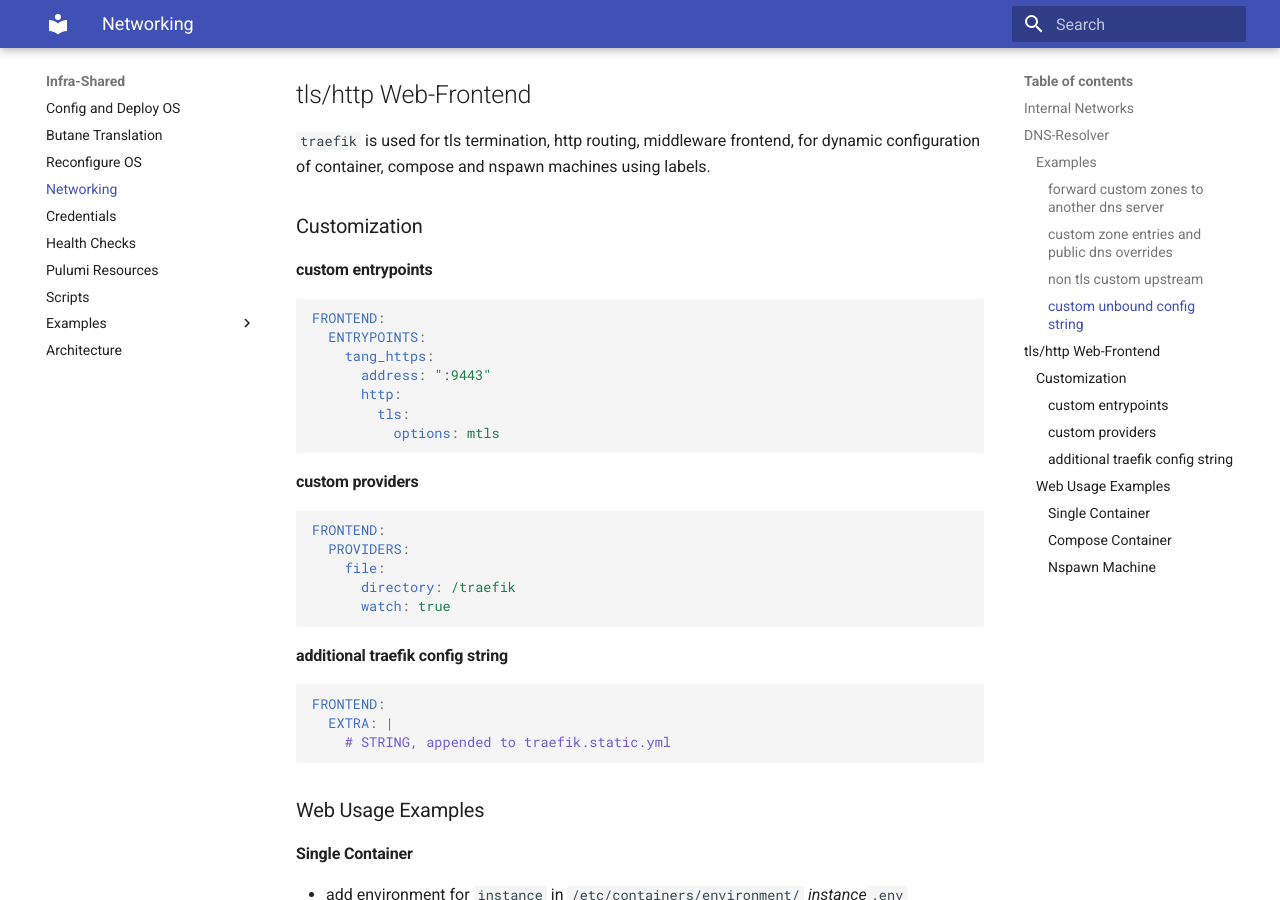
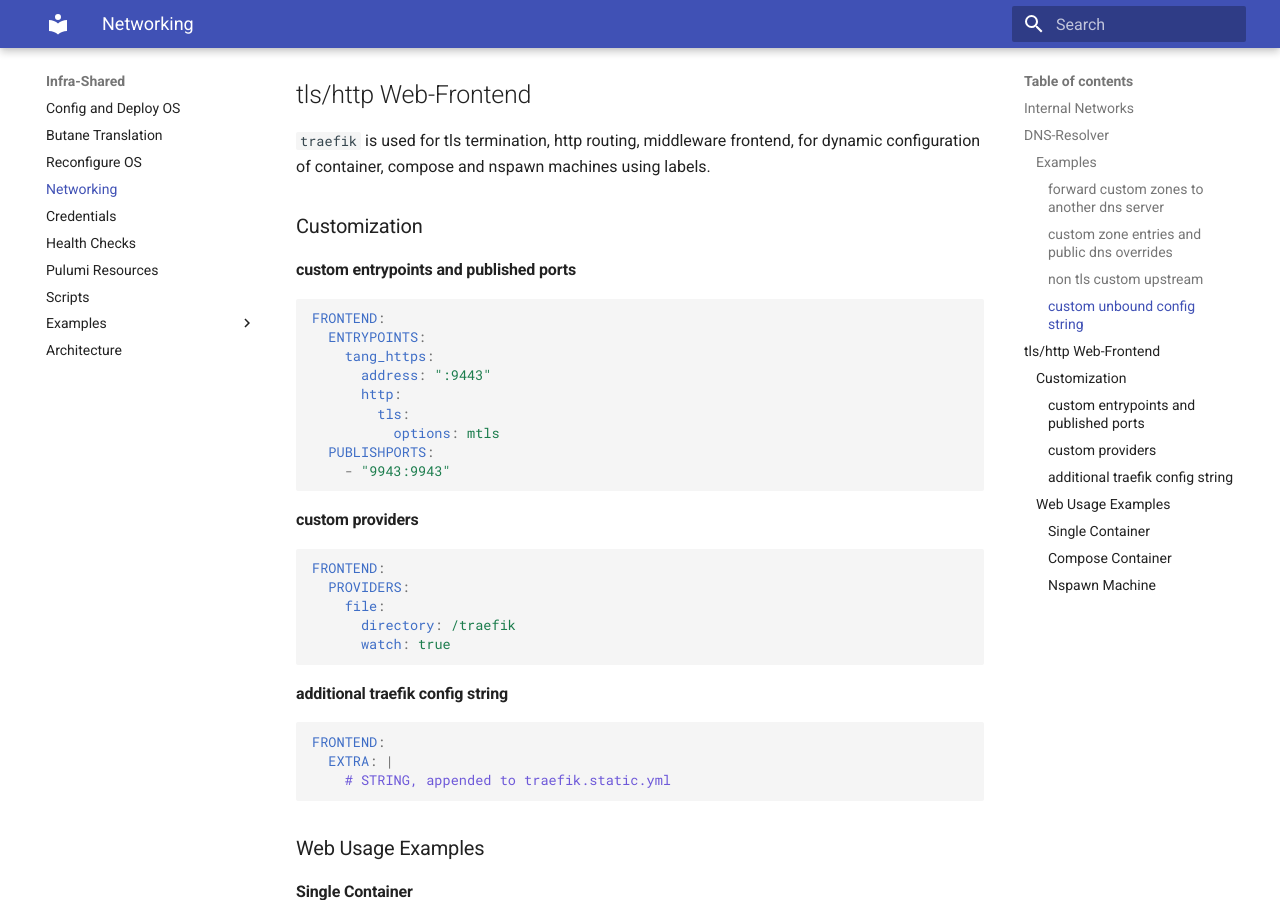
Before and after one commit to wuxxin/infra-shared, an MkDocs documentation site: the page built from docs/networking.md, in a window 1280 px wide and 900 px high, scrolled down 1693 px. Built offline with MkDocs 1.6.1 and Material for MkDocs 9.7.7, drawn with Linux system fonts in a browser that asks for light colours.

Commit message:
add FRONTEND.PUBLISHPORTS

````diff
--- a/docs/networking.md
+++ b/docs/networking.md
@@ -85,7 +85,7 @@ for dynamic configuration of container, compose and nspawn machines using labels
 
 ### Customization
 
-#### custom entrypoints
+#### custom entrypoints and published ports
 
 ```yaml
 FRONTEND:
@@ -95,6 +95,8 @@ FRONTEND:
       http:
         tls:
           options: mtls
+  PUBLISHPORTS:
+    - "9943:9943"
 ```
 
 #### custom providers
````
Also changed, not shown: 2 other files.
